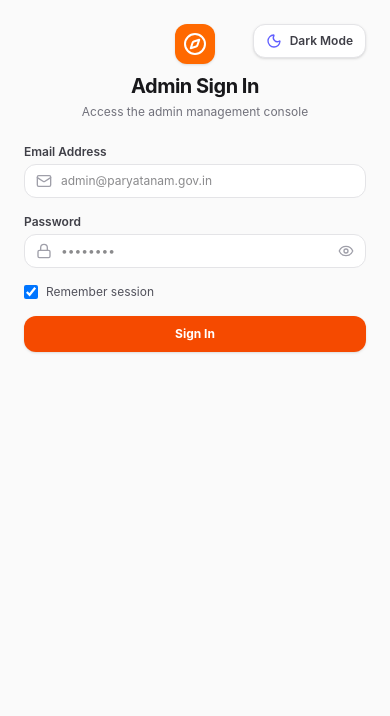
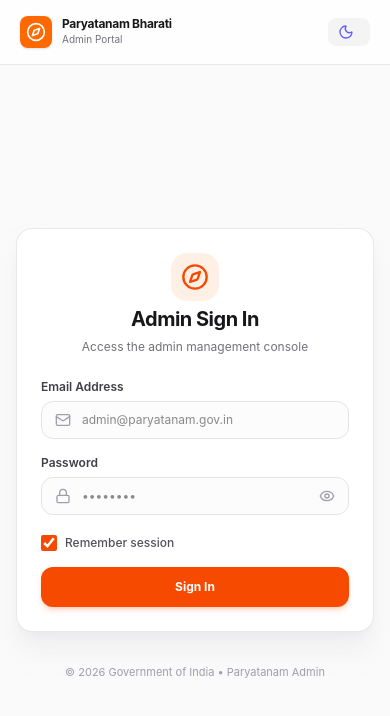
Before and after one commit to Suvanshsehgal/Paryatanam-Bharati---Admin, a React (Vite) app in the folder admin/: page /login in a window 390 px wide. Shown: the top 716 px of the page. Built offline with nearby package versions, Linux system fonts and the light colour scheme.

Commit message:
style(login): optimize mobile layout with responsive top bar and styled form card

```diff
--- a/admin/src/pages/Login.jsx
+++ b/admin/src/pages/Login.jsx
@@ -101,8 +101,40 @@
     <div className="min-h-screen w-full flex flex-col lg:flex-row bg-zinc-50 dark:bg-slate-950 text-zinc-900 dark:text-zinc-100 font-sans relative">
       <ToastContainer />
 
-      {/* Theme Toggle Floating Button */}
-      <div className="absolute top-6 right-6 z-30">
+      {/* Top Header Bar for Mobile (Visible on Mobile & Tablet, Hidden on Desktop) */}
+      <div className="flex lg:hidden items-center justify-between px-5 py-4 bg-white/80 dark:bg-slate-900/80 backdrop-blur-md border-b border-zinc-200/80 dark:border-slate-800 sticky top-0 z-30">
+        <div className="flex items-center space-x-2.5">
+          <div className="w-8 h-8 rounded-lg bg-orange-500 flex items-center justify-center text-white shadow-sm">
+            <Compass className="w-5 h-5" />
+          </div>
+          <div>
+            <h1 className="text-xs font-bold tracking-tight text-zinc-900 dark:text-white leading-none">Paryatanam Bharati</h1>
+            <p className="text-[10px] text-zinc-500 dark:text-zinc-400 mt-0.5">Admin Portal</p>
+          </div>
+        </div>
+
+        <button
+          type="button"
+          onClick={toggleTheme}
+          aria-label="Toggle dark/light mode"
+          className="flex items-center space-x-1.5 px-2.5 py-1.5 rounded-lg bg-zinc-100 dark:bg-slate-800 text-zinc-700 dark:text-zinc-300 text-xs font-medium hover:bg-zinc-200 dark:hover:bg-slate-700 transition-colors"
+        >
+          {theme === 'dark' ? (
+            <>
+              <Sun className="w-4 h-4 text-amber-400" />
+              <span className="hidden xs:inline text-[11px]">Light</span>
+            </>
+          ) : (
+            <>
+              <Moon className="w-4 h-4 text-indigo-500" />
+              <span className="hidden xs:inline text-[11px]">Dark</span>
+            </>
+          )}
+        </button>
+      </div>
+
+      {/* Theme Toggle Floating Button for Desktop */}
+      <div className="hidden lg:block absolute top-6 right-6 z-30">
         <button
           type="button"
           onClick={toggleTheme}
@@ -122,7 +154,7 @@
         </button>
       </div>
 
-      {/* Left Split: Minimal Soft Hero Branding */}
+      {/* Left Split: Minimal Soft Hero Branding (Desktop Only) */}
       <div className="lg:w-6/12 relative hidden lg:flex flex-col justify-between p-12 bg-gradient-to-br from-orange-50 via-zinc-50 to-amber-50 dark:from-slate-950 dark:via-slate-900 dark:to-slate-950 border-r border-zinc-200/60 dark:border-slate-800/60">
         <div className="flex items-center space-x-3">
           <div className="w-10 h-10 rounded-xl bg-orange-500 flex items-center justify-center text-white shadow-sm">
@@ -148,15 +180,16 @@
         </div>
       </div>
 
-      {/* Right Split: Pure Backend Form */}
-      <div className="lg:w-6/12 flex items-center justify-center p-6 sm:p-12">
-        <div className="w-full max-w-sm space-y-6">
-          <div className="text-center space-y-1">
-            <div className="inline-flex lg:hidden w-10 h-10 rounded-xl bg-orange-500 items-center justify-center text-white shadow-sm mb-2">
-              <Compass className="w-6 h-6" />
+      {/* Right Split: Login Form Container */}
+      <div className="lg:w-6/12 flex-1 flex flex-col items-center justify-center px-4 py-8 sm:px-8 sm:py-12">
+        <div className="w-full max-w-sm bg-white dark:bg-slate-900 lg:bg-transparent lg:dark:bg-transparent border border-zinc-200/80 dark:border-slate-800/80 lg:border-0 rounded-2xl lg:rounded-none p-6 sm:p-8 lg:p-0 shadow-xl shadow-zinc-200/50 dark:shadow-none lg:shadow-none space-y-6">
+
+          <div className="text-center space-y-1.5">
+            <div className="inline-flex lg:hidden w-12 h-12 rounded-2xl bg-orange-500/10 text-orange-600 dark:text-orange-400 items-center justify-center mb-1">
+              <Compass className="w-7 h-7" />
             </div>
-            <h2 className="text-xl font-bold tracking-tight">Admin Sign In</h2>
-            <p className="text-xs text-zinc-500">Access the admin management console</p>
+            <h2 className="text-xl sm:text-2xl font-bold tracking-tight text-zinc-900 dark:text-white">Admin Sign In</h2>
+            <p className="text-xs text-zinc-500 dark:text-zinc-400">Access the admin management console</p>
           </div>
 
           {apiError && (
@@ -167,19 +200,19 @@
           )}
 
           <form onSubmit={handleSubmit(onSubmit)} className="space-y-4">
-            <div className="space-y-1">
+            <div className="space-y-1.5">
               <label className="block text-xs font-semibold text-zinc-700 dark:text-zinc-300">
                 Email Address
               </label>
               <div className="relative">
-                <div className="absolute inset-y-0 left-0 pl-3 flex items-center pointer-events-none text-zinc-400">
+                <div className="absolute inset-y-0 left-0 pl-3.5 flex items-center pointer-events-none text-zinc-400">
                   <Mail className="w-4 h-4" />
                 </div>
                 <input
                   type="email"
                   {...register('email')}
                   placeholder="admin@paryatanam.gov.in"
-                  className="w-full pl-9 pr-3 py-2 text-xs rounded-xl border border-zinc-200 dark:border-slate-800 bg-white dark:bg-slate-900 text-zinc-900 dark:text-zinc-100 focus:outline-none focus:ring-2 focus:ring-orange-500/40 transition-all"
+                  className="w-full pl-10 pr-3.5 py-2.5 sm:py-2 text-xs sm:text-sm rounded-xl border border-zinc-200 dark:border-slate-800 bg-zinc-50/50 dark:bg-slate-950/50 lg:bg-white lg:dark:bg-slate-900 text-zinc-900 dark:text-zinc-100 focus:outline-none focus:ring-2 focus:ring-orange-500/40 focus:border-orange-500 transition-all"
                 />
               </div>
               {errors.email && (
@@ -187,24 +220,25 @@
               )}
             </div>
 
-            <div className="space-y-1">
+            <div className="space-y-1.5">
               <label className="block text-xs font-semibold text-zinc-700 dark:text-zinc-300">
                 Password
               </label>
               <div className="relative">
-                <div className="absolute inset-y-0 left-0 pl-3 flex items-center pointer-events-none text-zinc-400">
+                <div className="absolute inset-y-0 left-0 pl-3.5 flex items-center pointer-events-none text-zinc-400">
                   <Lock className="w-4 h-4" />
                 </div>
                 <input
                   type={showPassword ? 'text' : 'password'}
                   {...register('password')}
                   placeholder="••••••••"
-                  className="w-full pl-9 pr-9 py-2 text-xs rounded-xl border border-zinc-200 dark:border-slate-800 bg-white dark:bg-slate-900 text-zinc-900 dark:text-zinc-100 focus:outline-none focus:ring-2 focus:ring-orange-500/40 transition-all"
+                  className="w-full pl-10 pr-10 py-2.5 sm:py-2 text-xs sm:text-sm rounded-xl border border-zinc-200 dark:border-slate-800 bg-zinc-50/50 dark:bg-slate-950/50 lg:bg-white lg:dark:bg-slate-900 text-zinc-900 dark:text-zinc-100 focus:outline-none focus:ring-2 focus:ring-orange-500/40 focus:border-orange-500 transition-all"
                 />
                 <button
                   type="button"
                   onClick={() => setShowPassword(!showPassword)}
-                  className="absolute inset-y-0 right-0 pr-3 flex items-center text-zinc-400 hover:text-zinc-600 dark:hover:text-zinc-200"
+                  aria-label={showPassword ? "Hide password" : "Show password"}
+                  className="absolute inset-y-0 right-0 pr-3.5 flex items-center text-zinc-400 hover:text-zinc-600 dark:hover:text-zinc-200 focus:outline-none"
                 >
                   {showPassword ? <EyeOff className="w-4 h-4" /> : <Eye className="w-4 h-4" />}
                 </button>
@@ -214,21 +248,21 @@
               )}
             </div>
 
-            <div className="flex items-center justify-between text-xs">
-              <label className="flex items-center space-x-2 cursor-pointer">
+            <div className="flex items-center justify-between text-xs pt-1">
+              <label className="flex items-center space-x-2 cursor-pointer select-none">
                 <input
                   type="checkbox"
                   {...register('rememberMe')}
-                  className="w-3.5 h-3.5 rounded border-zinc-300 dark:border-slate-700 text-orange-600 focus:ring-orange-500"
+                  className="w-4 h-4 rounded border-zinc-300 dark:border-slate-700 text-orange-600 focus:ring-orange-500 accent-orange-600"
                 />
-                <span className="text-zinc-600 dark:text-zinc-400">Remember session</span>
+                <span className="text-zinc-600 dark:text-zinc-400 font-medium text-xs">Remember session</span>
               </label>
             </div>
 
             <button
               type="submit"
               disabled={isSubmitting}
-              className="w-full py-2.5 px-4 rounded-xl text-xs font-bold text-white bg-orange-600 hover:bg-orange-700 transition-colors shadow-sm flex items-center justify-center space-x-2 disabled:opacity-50"
+              className="w-full py-3 sm:py-2.5 px-4 rounded-xl text-xs sm:text-sm font-bold text-white bg-orange-600 hover:bg-orange-700 active:scale-[0.99] transition-all shadow-md shadow-orange-600/20 flex items-center justify-center space-x-2 disabled:opacity-50 cursor-pointer"
             >
               {isSubmitting ? (
                 <>
@@ -241,6 +275,11 @@
             </button>
           </form>
         </div>
+
+        {/* Footer for Mobile View */}
+        <div className="lg:hidden mt-8 text-center text-[11px] text-zinc-400 dark:text-zinc-500">
+          © 2026 Government of India • Paryatanam Admin
+        </div>
       </div>
     </div>
   );
```
